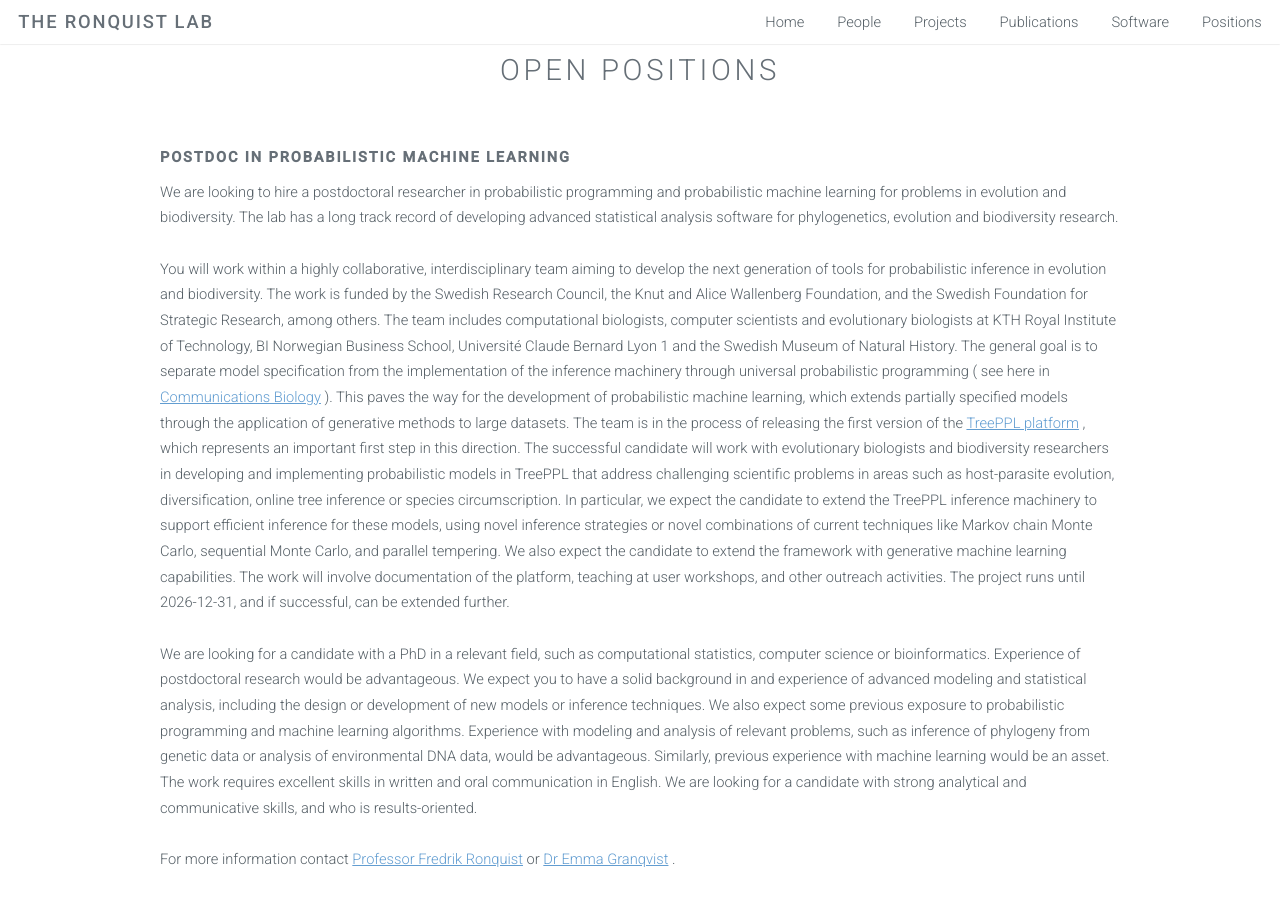
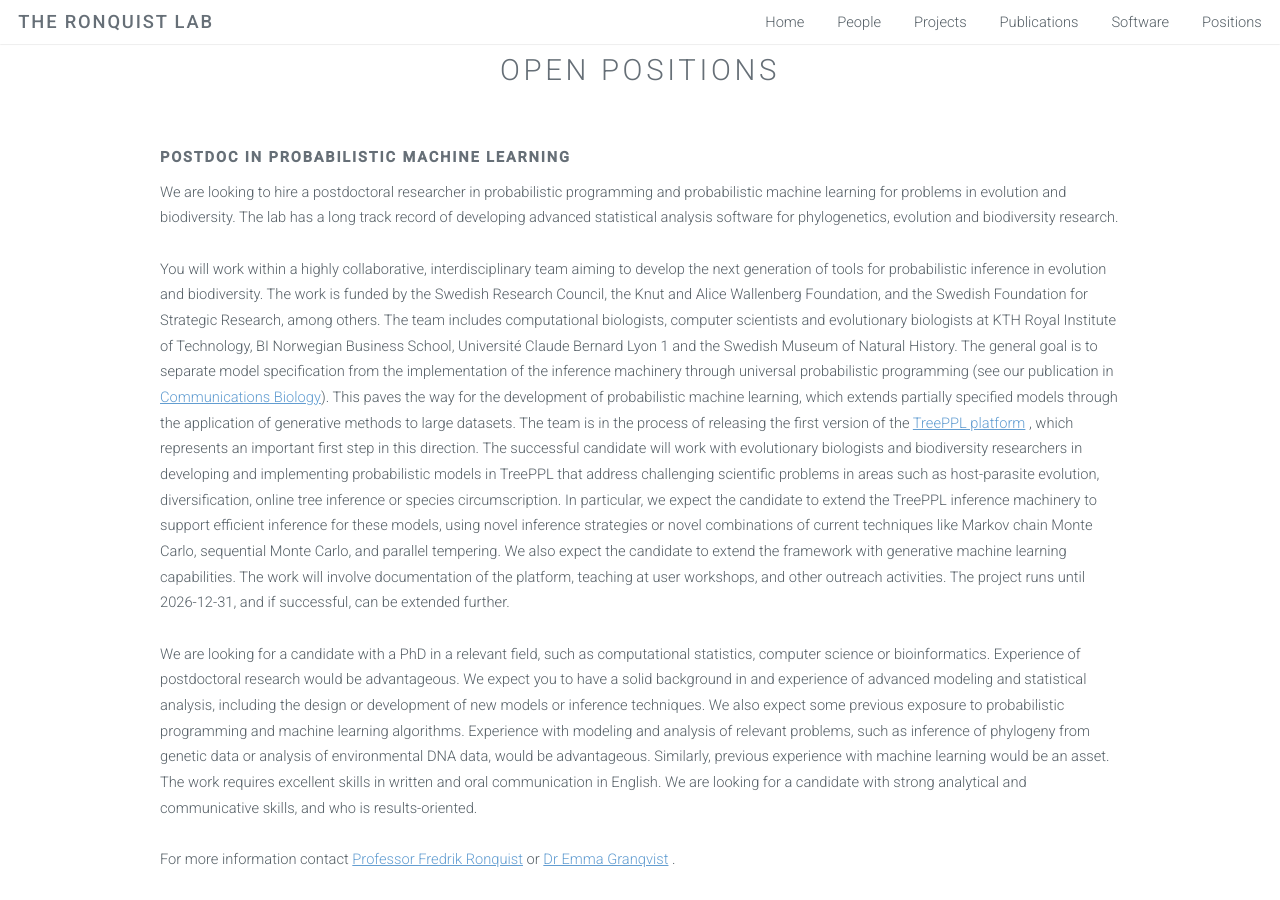
Before and after one commit to ronquistlab/ronquistlab.github.io, a Jekyll site: the page built from positions.html, in a window 1280 px wide and 900 px high, scrolled down 495 px. Built offline with Jekyll 4.4.1, drawn with Linux system fonts in a browser that asks for light colours.

Commit message:
Update positions.html

```diff
--- a/positions.html
+++ b/positions.html
@@ -24,7 +24,7 @@ layout: default
 You will work within a highly collaborative, interdisciplinary team aiming to develop the next generation of tools for probabilistic inference in evolution and biodiversity.
 		The work is funded by the Swedish Research Council, the Knut and Alice Wallenberg Foundation, and the Swedish Foundation for Strategic Research, among others.
 		The team includes computational biologists, computer scientists and evolutionary biologists at KTH Royal Institute of Technology, BI Norwegian Business School, Université Claude Bernard Lyon 1 and the Swedish Museum of Natural History.
-		The general goal is to separate model specification from the implementation of the inference machinery through universal probabilistic programming ( see here in <a href="https://www.nature.com/articles/s42003-021-01753-7">Communications Biology</a> ).
+		The general goal is to separate model specification from the implementation of the inference machinery through universal probabilistic programming (see our publication in <a href="https://www.nature.com/articles/s42003-021-01753-7">Communications Biology</a>).
 		This paves the way for the development of probabilistic machine learning, which extends partially specified models through the application of generative methods to large datasets.
 		The team is in the process of releasing the first version of the <a href="http://treeppl.org/">TreePPL platform</a> , which represents an important first step in this direction. The successful candidate will work with evolutionary biologists and biodiversity researchers in developing and implementing probabilistic models in TreePPL that address challenging scientific problems in areas such as host-parasite evolution, diversification, online tree inference or species circumscription. In particular, we expect the candidate to extend the TreePPL inference machinery to support efficient inference for these models, using novel inference strategies or novel combinations of current techniques like Markov chain Monte Carlo, sequential Monte Carlo, and parallel tempering. We also expect the candidate to extend the framework with generative machine learning capabilities.
 			The work will involve documentation of the platform, teaching at user workshops, and other outreach activities. The project runs until 2026-12-31, and if successful, can be extended further.
```
